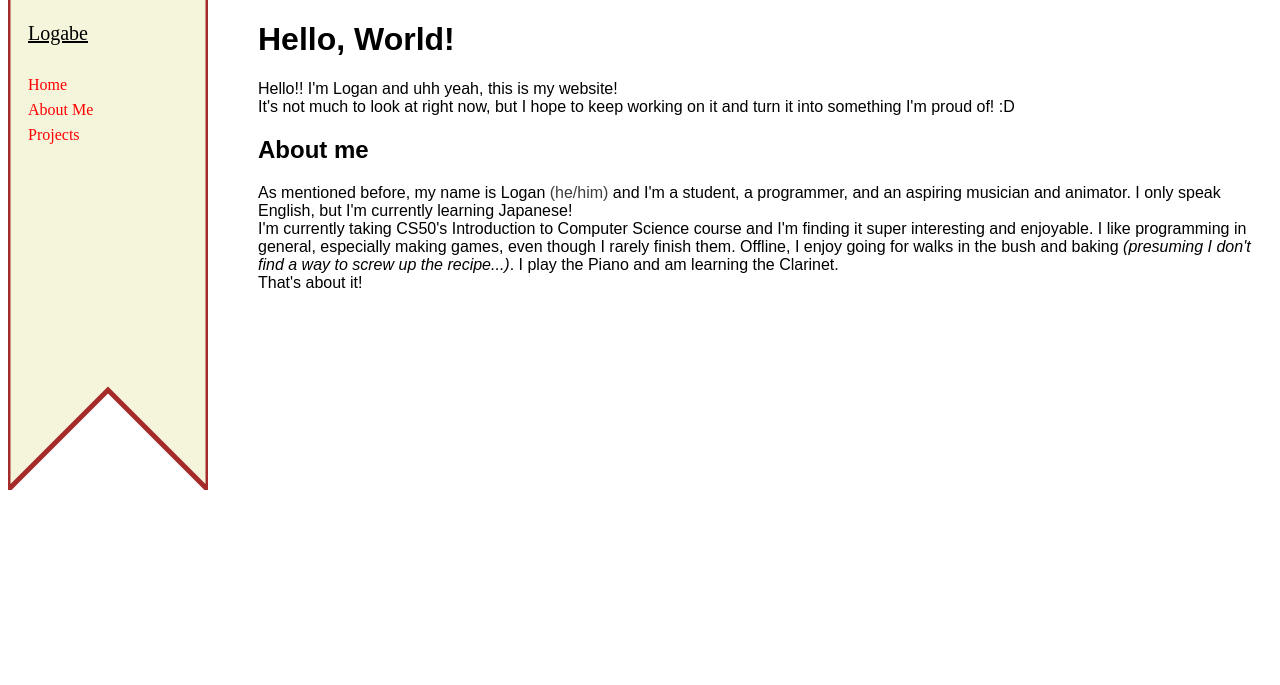
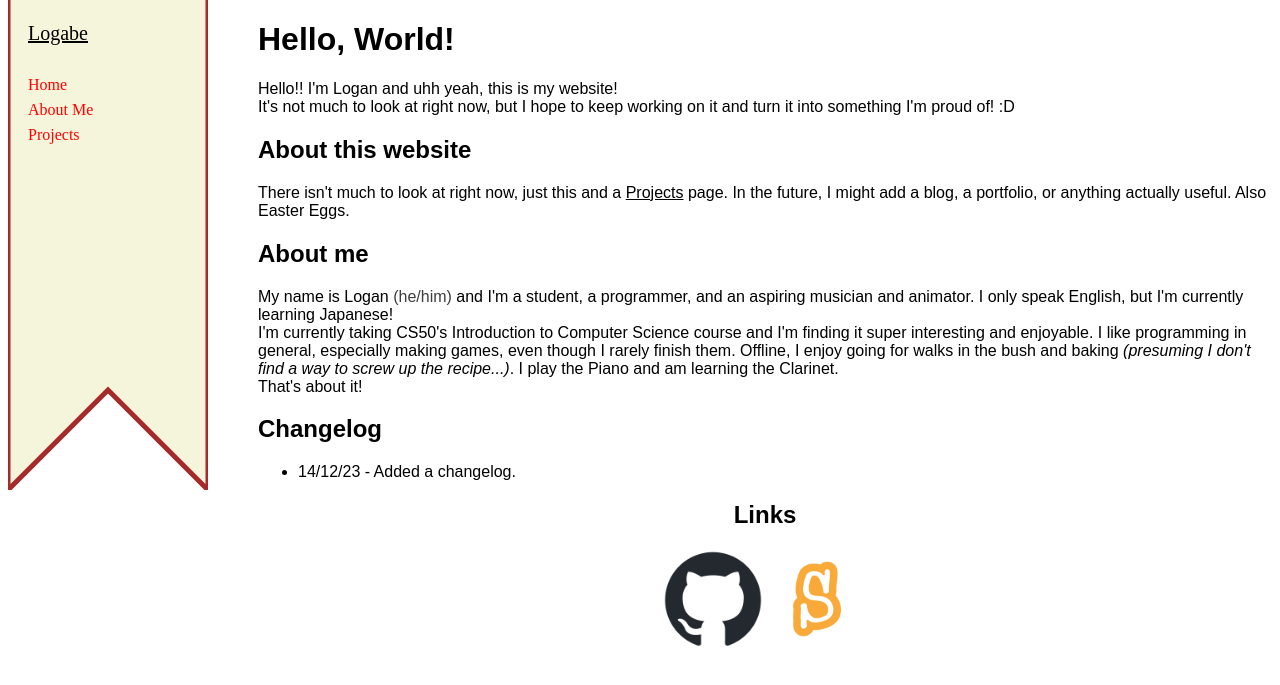
Before and after one commit to Logabe/logabe.github.io, a Jekyll site: the page built from index.html, in a window 1280 px wide. Shown: the top 685 px of the page. Built offline with Jekyll 4.4.1, drawn with Linux system fonts in a browser that asks for light colours.

Commit message:
Small update

```diff
--- a/404.html
+++ b/404.html
@@ -1,7 +1,8 @@
 ---
 layout: book
-title: 404
+title: 404 - File not Found
 permalink: 404.html
+comment: boo
 ---
 
 <h1>You aren't supposed to be here.</h1>
--- a/_layouts/book.html
+++ b/_layouts/book.html
@@ -1,3 +1,7 @@
+{% if page.comment %}
+<!-- {{page.comment}} -->
+{% endif %}
+
 <!DOCTYPE html>
 <html lang="en">
     <head>
--- a/index.html
+++ b/index.html
@@ -1,6 +1,9 @@
 ---
 layout: book
 title: Logabe
+comment: |
+    Hi! I should add some Easter Eggs, but when you can just look at the site's source code on GitHub, it makes them difficult to hide...
+    Although... that could be viewed as a challenge.
 ---
 
 <div id="title">
@@ -8,10 +11,31 @@ title: Logabe
     <p>Hello!! I'm Logan and uhh yeah, this is my website! <br>
         It's not much to look at right now, but I hope to keep working on it and turn it into something I'm proud of! :D</p>
 </div>
+
+<div>
+    <h2>About this website</h2>
+    <p>There isn't much to look at right now, just this and a <a href="/projects">Projects</a> page. In the future, I might add a blog, a portfolio, or anything actually useful. Also Easter Eggs.</p>
+</div>
+
 <div id="about">
     <h2>About me</h2>
-    <p>As mentioned before, my name is Logan <span class="pronouns">(he/him)</span> and I'm a student, a programmer, and an aspiring musician and animator. I only speak English, but I'm currently learning Japanese!<br>
+    <p>My name is Logan <span class="pronouns">(he/him)</span> and I'm a student, a programmer, and an aspiring musician and animator. I only speak English, but I'm currently learning Japanese!<br>
     I'm currently taking CS50's Introduction to Computer Science course and I'm finding it super interesting and enjoyable. I like programming in general, especially making games, even though I rarely finish them.
     Offline, I enjoy going for walks in the bush and baking <i>(presuming I don't find a way to screw up the recipe...)</i>. I play the Piano and am learning the Clarinet.<br>
     That's about it!</p>
 </div>
+
+<div id="changelog">
+    <h2>Changelog</h2>
+    <ul>
+        <li>14/12/23 - Added a changelog.</li>
+    </ul>
+</div>
+
+<div class="centered">
+    <h2>Links</h2>
+    <div>
+        <a href="https://github.com/logabe"><img src="assets/icons/github-mark.png" height="100px"></a>
+        <a href="https://scratch.mit.edu/users/logabe"><img src="assets/icons/Scratch.logo.S.png" height="100px"></a>
+    </div>
+</div>
--- a/projects.html
+++ b/projects.html
@@ -2,6 +2,10 @@
 layout: book
 title: Projects > Logabe
 ---
+<h1>Projects</h1>
 <p>I have a habit of not finishing projects, so I made this spreadsheet to keep track of everything.<br>
     As I finish or abandon these projects I'll add another tab to the spreadseet to keep track of those.</p>
+
+<br>
+<br>
 <iframe src="https://docs.google.com/spreadsheets/d/e/2PACX-1vSP0TYKm826O9WYtBWCuQXipYqsoHI576bdeyH43hei2t3wcfL1kcHgkYGDkMpkt6iXi6PNKC0zJrhf/pubhtml?widget=true&amp;headers=false" width="900" height="500"></iframe>
--- a/style.css
+++ b/style.css
@@ -1,6 +1,9 @@
 body{
     background-color: white;
+}
 
+a {
+    color: black;
 }
 
 #bookmark{
@@ -11,13 +14,15 @@ body{
 
 main {
     margin-left: 250px;
-    font-family:sans-serif;
+    font-family: sans-serif;
+}
+
+.centered {
+    display: block;
+    text-align: center;
+    margin: auto;
 }
 
 .pronouns {
     color: #3d3d3d;
 }
-
-#links {
-    margin:auto;
-}
```
Also changed, not shown: assets/IMG_5933.JPG (added), assets/icons/Scratch.logo.S.png (added), assets/icons/github-mark.png (added).
